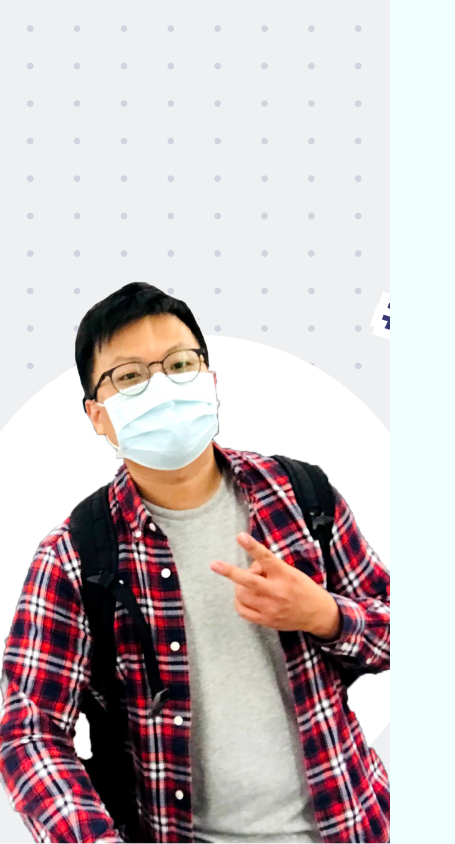
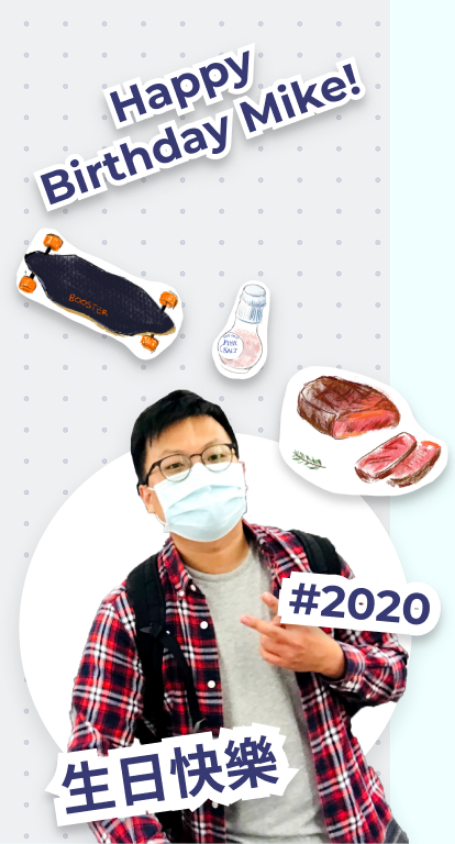
Before and after one commit to happy-birthday-kae-jer/happy-birthday-kae-jer.github.io, a plain HTML site: page index.html in a window 390 px wide. Shown: the whole page, 455 px wide, since content can reach past the window. Drawn offline with Linux system fonts and the light colour scheme.

Commit message:
Finish homepage

```diff
--- a/index.html
+++ b/index.html
@@ -7,7 +7,10 @@
   </head>
   <body>
     <a class="link_wrap" href="./happybirthday/">
-      <div class="image"></div>
+      <div class="background">
+        <img src="homepage-images/desktop-overlay.png" class="desktop_overlay" />
+        <img src="homepage-images/mobile-overlay.png" class="mobile_overlay" />
+      </div>
     </a>
     <script src="./index.js"></script>
   </body>
--- a/style.scss
+++ b/style.scss
@@ -12,11 +12,36 @@ body {
 .link_wrap {
   width: 100%;
   height: 100%;
-  .image {
+  position: relative;
+  .background {
     width: 100%;
     height: 100%;
-    background-image: url(./Final.png);
+    background-image: url(./homepage-images/background.png);
     background-position: center;
     background-size: cover;
+    display: flex;
+    justify-content: space-around;
+    align-items: baseline;
+    padding: 0;
+    margin: 0;
+    .desktop_overlay {
+      z-index: 100;
+      padding: 0;
+      margin: 0;
+      @media screen and (max-width: 700px) {
+        display: none;
+      }
+      height: 100%;
+    }
+    .mobile_overlay {
+      padding: 0;
+      margin: 0;
+      @media screen and (max-width: 700px) {
+        display: block;
+      }
+      z-index: 100;
+      display: none;
+      height: 100%;
+    }
   }
 }
```
Also changed, not shown: homepage-images/background.png (added), homepage-images/desktop-overlay.png (added), homepage-images/mobile-overlay.png (added), style.css.
